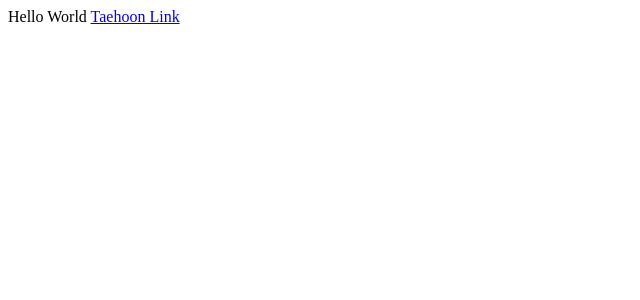
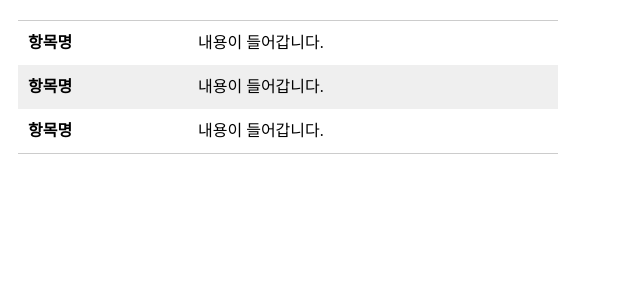
Before and after one commit to TAEHOONLIMKOREA/Practice_Flask, a Flask app: page /autocoder in a window 1280 px wide. Shown: the top 300 px of the page, without its empty margins (0-640 px from the left). Run offline with Flask 3, Linux system fonts and the light colour scheme.

Commit message:
Complete Tutorial CRUD, add templates css

```diff
--- a/main.py
+++ b/main.py
@@ -15,7 +15,18 @@ topics = [
     {'id': 3, 'title': 'javascript', 'body': 'javascript is ...'}
 ]
 
-def template(contents, content):
+def template(contents, content, id=None):
+    contextUI=''
+    if id is not None:
+        contextUI = f'''
+            <li><a href="/create/">create</a></li>
+            <li><a href="/update/{id}/">update</a></li>
+            <li>
+            <form action="/delete/{id}" method="POST">
+                <p><input type="submit" name="delete_button" value="delete"></p>
+            </form>
+            </li>
+        '''
     return f'''<!doctype html>
     <html>
         <body>
@@ -25,7 +36,7 @@ def template(contents, content):
             </ol>
             {content}
             <ul>
-                <li><a href="/create/">create</a></li>
+                {contextUI}
             </ul>
         </body>
     </html>
@@ -43,8 +54,16 @@ def index():
 
     return template(getContents(), '<h2>Welcome</h2>Hello, WEB')
 
+@app.route('/delete/<int:id>', methods=['POST'])
+def delete(id):
+    for topic in topics:
+        if id == topic["id"]:
+            topics.remove(topic)
+            break
+    return redirect('/')
+
 @app.route('/read/<int:id>/')
-def coder(id):
+def read(id):
     title = ''
     body = ''
     for topic in topics:
@@ -52,8 +71,7 @@ def coder(id):
             title = topic['title']
             body = topic['body']
             break
-
-    return template(getContents(), f'<h2>{title}</h2>{body}')
+    return template(getContents(), f'<h2>{title}</h2>{body}', id)
 
 @app.route('/create/', methods=['GET', 'POST'])
 def create():
@@ -77,6 +95,36 @@ def create():
         return redirect(url)
 
 
+@app.route('/update/<int:id>/', methods=['GET', 'POST'])
+def update(id):
+    title = ''
+    body = ''
+    for topic in topics:
+        if id == topic['id']:
+            title = topic['title']
+            body = topic['body']
+            break
+    if request.method == 'GET':
+        content = f'''
+            <form action="/update/{id}" method="POST">
+                <p><input type="text" name="title" placeholder="title" value="{title}"></p>
+                <p><textarea name="body" placeholder="body">{body}</textarea></p>
+                <p><input type="submit" value="update"></p>
+            </form>
+        '''
+        return template(getContents(), content, id)
+    elif request.method == 'POST':
+        title = request.form['title']
+        body = request.form['body']
+        for topic in topics:
+            if id == topic['id']:
+                topic['title'] = title
+                topic['body'] = body
+                break
+        url = '/read/' + str(id)
+        return redirect(url)
+
+
 # .py가 실행되는 경로 안에 'templates' 폴더 생성 후 그 안에 test.html 파일 넣어 두기
 @app.route('/autocoder')
 def autocoder():
--- a/templates/test.html
+++ b/templates/test.html
@@ -2,9 +2,49 @@
 <html lang="ko">
 <head>
     <meta charset="UTF-8">
-    <title>Document</title>
+    <title>Taehoon</title>
+    <style>
+        table.type06 {
+            border-collapse: collapse;
+            text-align: left;
+            line-height: 1.5;
+            border-top: 1px solid #ccc;
+            border-bottom: 1px solid #ccc;
+            margin: 20px 10px;
+        }
+
+        table.type06 th {
+            width: 150px;
+            padding: 10px;
+            font-weight: bold;
+            vertical-align: top;
+        }
+
+        table.type06 td {
+            width: 350px;
+            padding: 10px;
+            vertical-align: top;
+        }
+
+        table.type06 .even {
+            background: #efefef;
+        }
+    </style>
 </head>
 <body>
-    Hello World <a href="test2"> Taehoon Link</a>
+    <table class="type06">
+        <tr>
+          <th scope="row">항목명</th>
+          <td>내용이 들어갑니다.</td>
+        </tr>
+        <tr>
+          <th scope="row" class="even">항목명</th>
+          <td class="even">내용이 들어갑니다.</td>
+        </tr>
+        <tr>
+          <th scope="row">항목명</th>
+          <td>내용이 들어갑니다.</td>
+        </tr>
+      </table>
 </body>
 </html>
```
Also changed, not shown: templates/test2.html (+39 -0 lines).
